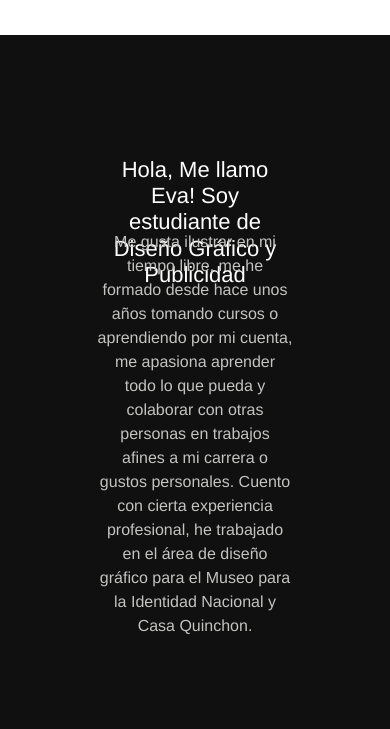
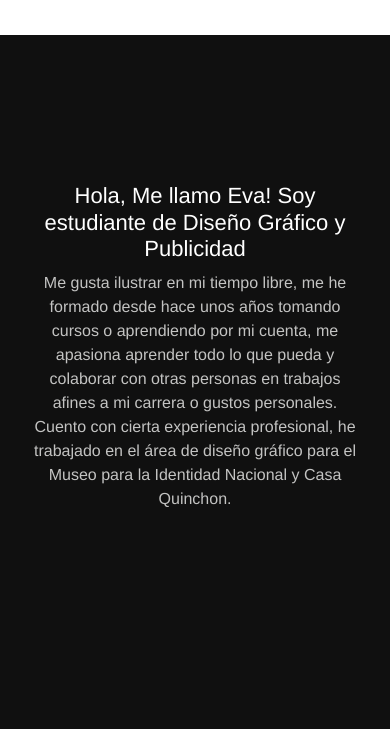
Before and after one commit to evadelcid22/portafolio, a plain HTML site: page index.html in a window 390 px wide. Shown: the part 115-844 px from the top of the page. Drawn offline with nearby package versions, Linux system fonts and the light colour scheme; files that its build step writes are made by us from their sources.

Commit message:
fixing some bugs

```diff
--- a/css/style.css
+++ b/css/style.css
@@ -281,22 +281,21 @@ position: absolute;
 
 }
 #inicio p{
-margin: 0;
-position: absolute;
-  top:65%;
-    font-family: Helvetica, Arial, Sans-Serif;
-    font-size: 16px;
+  margin: 0;
+
+  font-family: Helvetica, Arial, Sans-Serif;
+  font-size: 16px;
   color: #C3C3C2;
-
-
+  padding:2%;
+  width: 90%;
 }
 #inicio  h4{
   margin: 0;
-  position: absolute;
 
+  width: 90%;
   font-family: Helvetica, Arial, Sans-Serif;
   color: white;
-  padding:10px;
+  padding:2%;
   font-size: 22px;
 
 }
```
